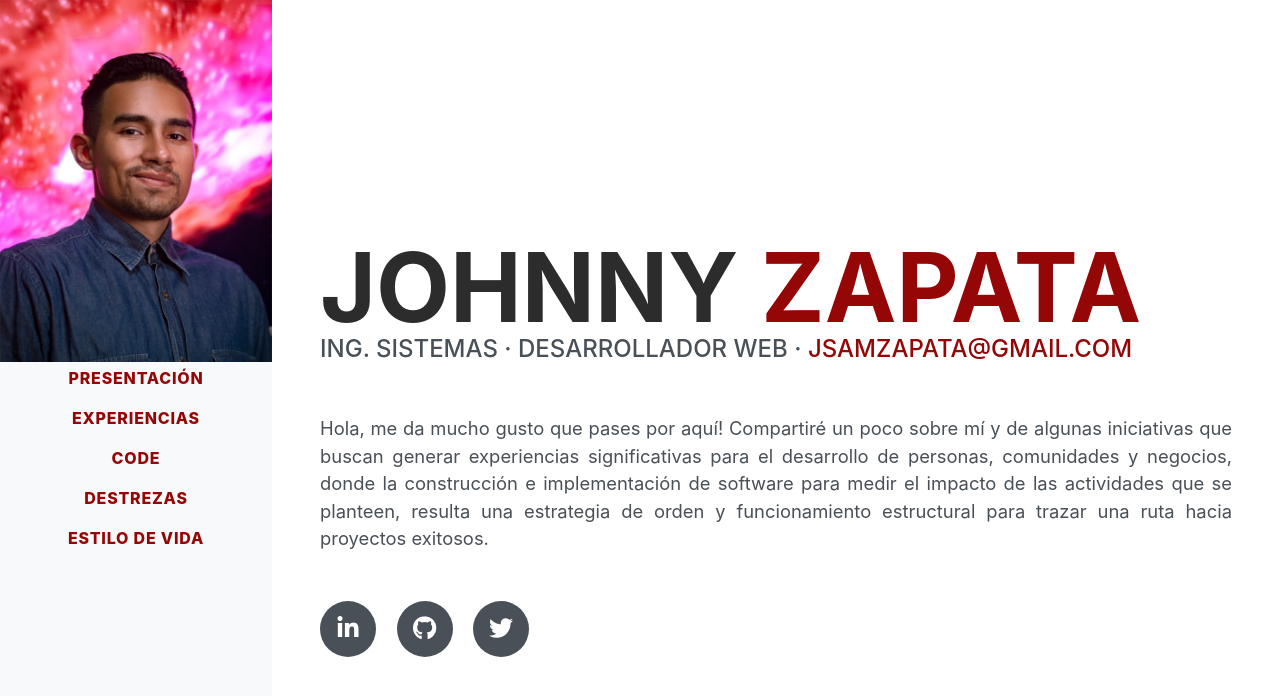
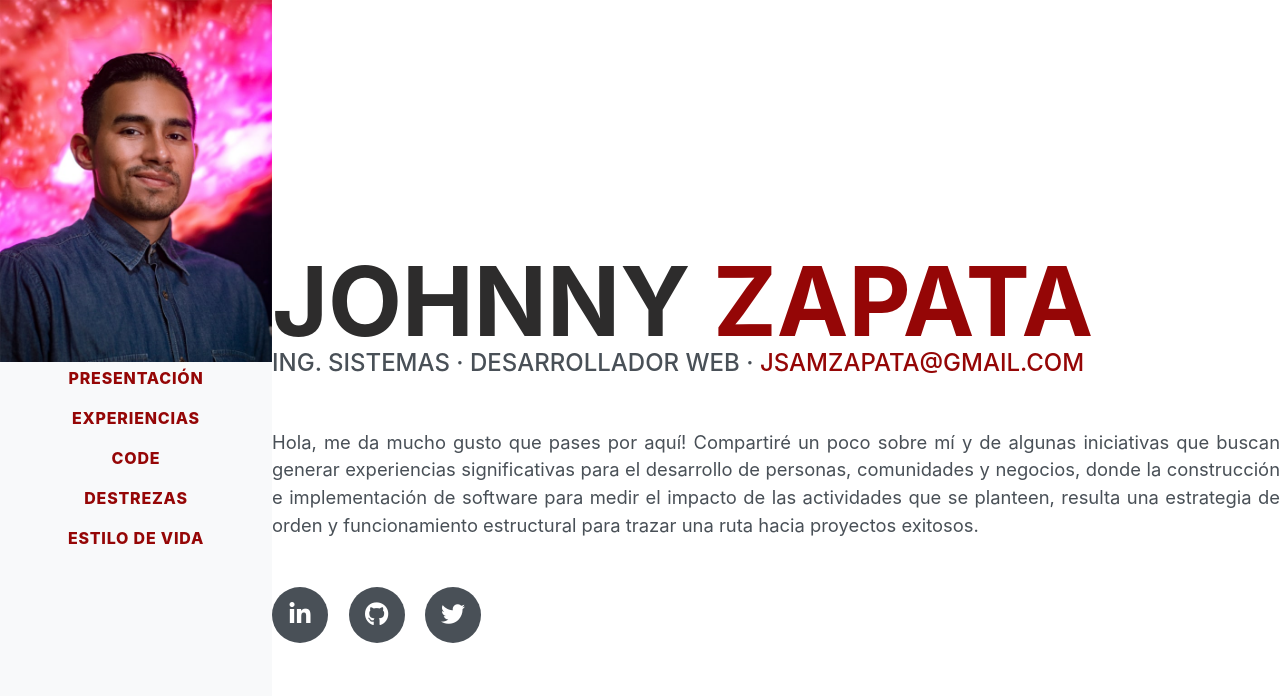
Before and after one commit to SamZapata/samzapata.github.io, a Jekyll site: the page built from index.html, in a window 1280 px wide and 900 px high. Shown: the top 696 px of the window. Built offline with Jekyll 4.4.1, drawn with Linux system fonts in a browser that asks for light colours; some web fonts are replaced.

Commit message:
update margin in presentation section

```diff
--- a/_pages/presentation.html
+++ b/_pages/presentation.html
@@ -1,4 +1,4 @@
-<section class="resume-section p-3 p-lg-5 d-flex align-items-center" >
+<section class="resume-section d-flex align-items-center" >
   <div class="w-100" id="presentation">
     <div class="d-none d-lg-block">
       <h1 class="mb-0">Johnny
--- a/_sass/core/_resume-item.scss
+++ b/_sass/core/_resume-item.scss
@@ -1,9 +1,5 @@
 section.resume-section {
-  padding-top: 5rem !important;
-  padding-bottom: 5rem !important;
-  max-width: 75rem;
   .resume-item {
-    .resume-content {}
     .resume-date {
       min-width: none;
     }
@@ -19,9 +15,5 @@ section.resume-section {
     }
   }
 }
-@media (min-width: 992px) {
-  section.resume-section {
-    padding-top: 3rem !important;
-    padding-bottom: 3rem !important;
-  }
-}
+// @media (min-width: 992px) {
+// }
--- a/_sass/style.sass
+++ b/_sass/style.sass
@@ -10,7 +10,7 @@
   width: calc(100%)
 
 .img-sam-format
-  position: absolute
+  position: relative
   top: calc(5%)
   left: 0
 
```
